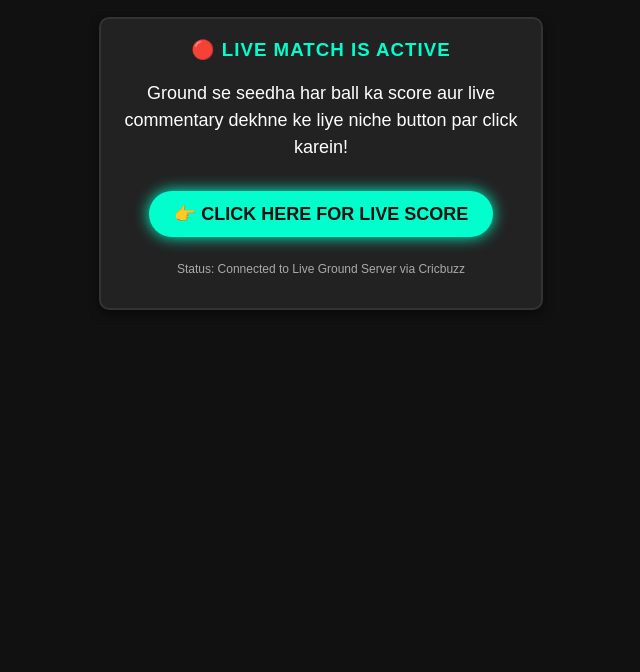
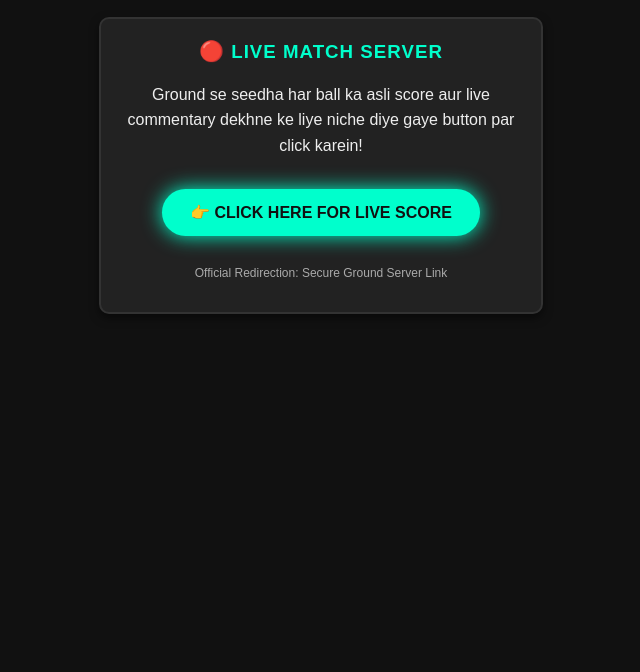
Before and after one commit to faizullab7777-hub/my-portfolio, a plain HTML site: page index.html in a window 1280 px wide. Shown: the part 128-800 px from the top of the page, without its empty margins (319-959 px from the left). Drawn offline with Linux system fonts and the light colour scheme.

Commit message:
Add files via upload

```diff
--- a/index.html
+++ b/index.html
@@ -1,20 +1,22 @@
 <body style="background-color: #111; color: white; font-family: sans-serif; padding: 10px; text-align: center;">
 
-    <h1 style="color: #ffcc00; text-align: center; border-bottom: 2px solid #ffcc00; padding-bottom: 10px; max-width: 400px; margin: 20px auto;">🏏 ASLI LIVE CRICKET MATCH</h1>
+    <h1 style="color: #ffcc00; text-align: center; border-bottom: 2px solid #ffcc00; padding-bottom: 10px; max-width: 400px; margin: 20px auto;">🏆 FAIZULLAH CRICKET HUB</h1>
 
     <div style="background-color: #222; border: 2px solid #333; border-radius: 10px; padding: 20px; margin: 20px auto; max-width: 400px; text-align: center; box-shadow: 0px 4px 10px rgba(0,0,0,0.5);">
 
-        <h3 style="color: #00ffcc; margin-top: 0; letter-spacing: 1px;">🔴 LIVE MATCH IS ACTIVE</h3>
+        <h3 style="color: #00ffcc; margin-top: 0; letter-spacing: 1px;">
+            <span style="color: red; font-size: 20px;">🔴</span> LIVE MATCH SERVER
+        </h3>
 
-        <p style="font-size: 18px; margin: 15px 0; color: #fff; line-height: 1.5;">
-            Ground se seedha har ball ka score aur live commentary dekhne ke liye niche button par click karein!
+        <p style="font-size: 16px; margin: 15px 0; color: #eee; line-height: 1.6;">
+            Ground se seedha har ball ka asli score aur live commentary dekhne ke liye niche diye gaye button par click karein!
         </p>
 
-        <a href="https://www.cricbuzz.com/cricket-match/live-scores" target="_blank" style="display: inline-block; background-color: #00ffcc; color: #111; font-weight: bold; font-size: 18px; padding: 12px 25px; border-radius: 25px; text-decoration: none; margin: 15px 0; box-shadow: 0 0 15px #00ffcc; transition: 0.3s;">
+        <a href="https://www.cricbuzz.com/cricket-match/live-scores" target="_blank" style="display: inline-block; background-color: #00ffcc; color: #111; font-weight: bold; font-size: 16px; padding: 14px 28px; border-radius: 30px; text-decoration: none; margin: 15px 0; box-shadow: 0 0 20px #00ffcc; transition: 0.3s; text-transform: uppercase;">
             👉 CLICK HERE FOR LIVE SCORE
         </a>
 
-        <p style="font-size: 12px; color: #aaa; margin-top: 10px;">Status: Connected to Live Ground Server via Cricbuzz</p>
+        <p style="font-size: 12px; color: #aaa; margin-top: 15px;">Official Redirection: Secure Ground Server Link</p>
     </div>
 
 </body>
```
